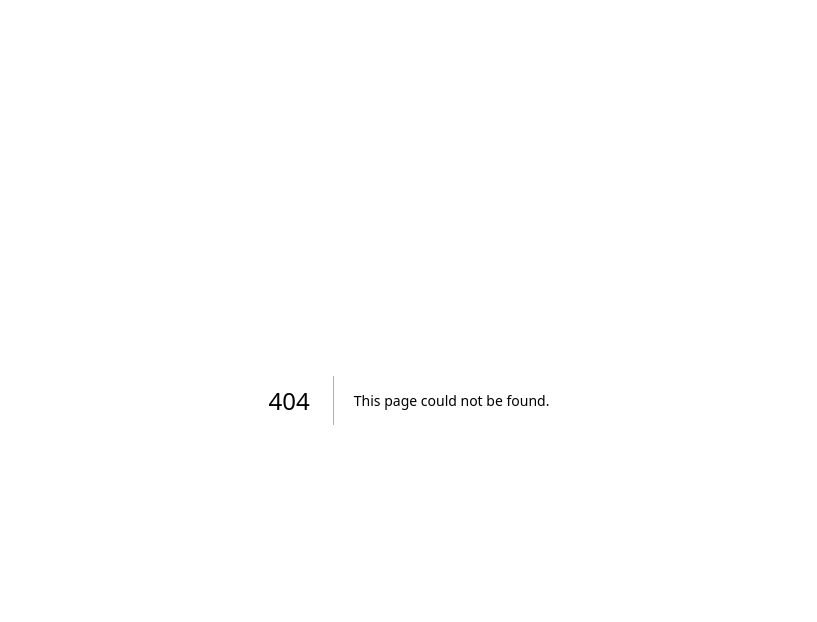
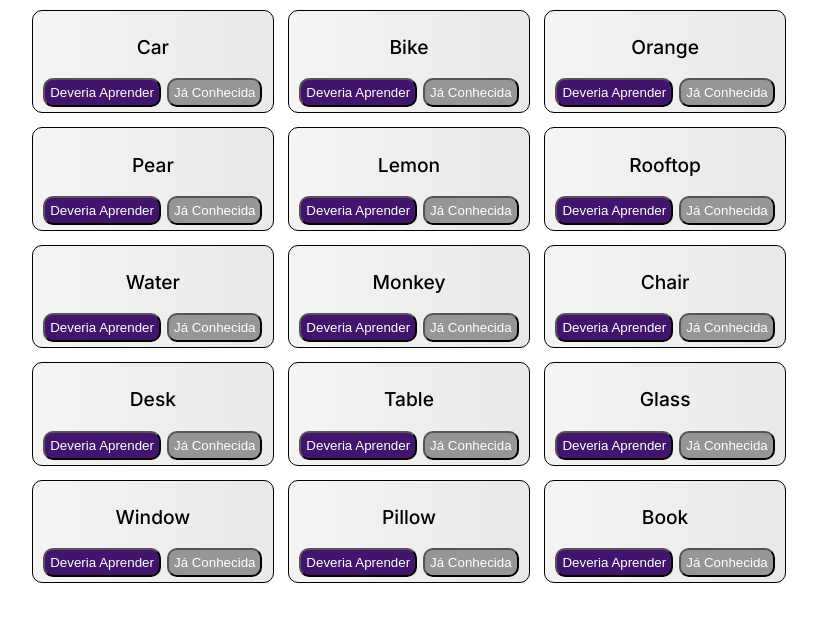
Before and after one commit to Thaynoanhit/fluentflow-front, a Next.js app: page /listagem-palavras in a window 1280 px wide. Before the commit this address had no page. Shown: the top 622 px of the page, without its empty margins (231-1048 px from the left). Built offline with nearby package versions, Linux system fonts and the light colour scheme.

Commit message:
feat: criada a lista de palavras

```diff
--- /dev/null
+++ b/src/app/listagem-palavras/page.tsx
@@ -0,0 +1,30 @@
+"use client";
+import {useState,useEffect} from "react";
+import WordsList from "@/components/WordsList/WordsList";
+
+export default function Palavras(){
+
+    const palavras = [
+        {word: "car", id: 1},
+        {word: "bike", id: 2},
+        {word: "orange", id: 3},
+        {word: "pear", id: 4},
+        {word: "lemon", id: 5},
+        {word: "rooftop", id: 6},
+        {word: "water", id: 7},
+        {word: "monkey", id: 8},
+        {word: "chair", id: 9},
+        {word: "desk", id: 10},
+        {word: "table", id: 11},
+        {word: "glass", id: 12},
+        {word: "window", id: 13},
+        {word: "pillow", id: 14},
+        {word: "book", id: 15}
+    ]
+
+    return (
+        palavras && (
+            <WordsList words={palavras}/>
+        )
+    );
+}
--- /dev/null
+++ b/src/components/WordsList/WordsList.module.css
@@ -0,0 +1,43 @@
+.wordslist{
+    display: grid;
+    grid-template-columns: 1fr 1fr 1fr;
+    /*grid-template-rows: repeat(25, auto);*/
+    gap: 10px;
+    margin-left: auto;
+    margin-right: auto;
+    width: 60%;
+}
+
+.word{
+    border: 1px solid black;
+    display: inline-block;
+    padding: 5px;
+    margin: 2px;
+    text-align: center;
+    background: linear-gradient(to left, #e9e9e9, #f5f4f4);
+    border-radius: 10px;
+    font-size: larger;
+    font-weight: 500;
+    text-transform: capitalize;
+}
+
+.selectionButton{
+    color: white;
+    border-radius: 10px;
+    padding: 5px;
+}
+
+#alreadyKnown{
+    background-color: rgb(150, 150, 150);
+    margin-left: 3px;
+}
+
+#shouldLearn{
+    background-color: rgb(66, 21, 109);
+    margin-right: 3px;
+}
+
+.learned {
+    background-color: green;
+    color: white;
+  }
--- /dev/null
+++ b/src/components/WordsList/WordsList.tsx
@@ -0,0 +1,17 @@
+import styles from "@/components/WordsList/WordsList.module.css";
+
+const WordsList = ({words}: any) => {
+    return (
+      <div className={styles.wordslist}>
+        {words.map((w: any) => (
+          <div className={styles.word} key={w.id}>
+            <p>{w.word}</p>
+            <button className={styles.selectionButton} id={styles.shouldLearn}>Deveria Aprender</button>
+            <button className={styles.selectionButton} id={styles.alreadyKnown}>Já Conhecida</button>
+          </div>
+        ))}
+      </div>
+    );
+  };
+
+  export default WordsList;
```
